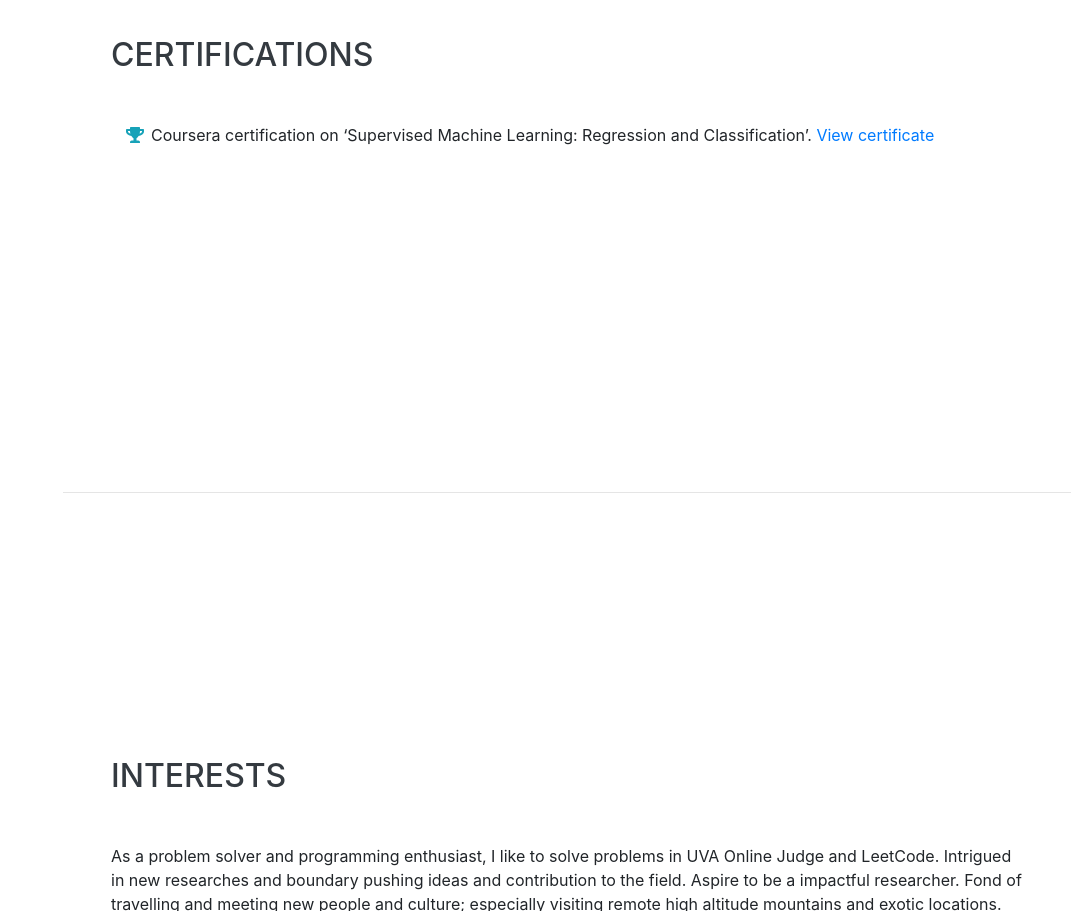
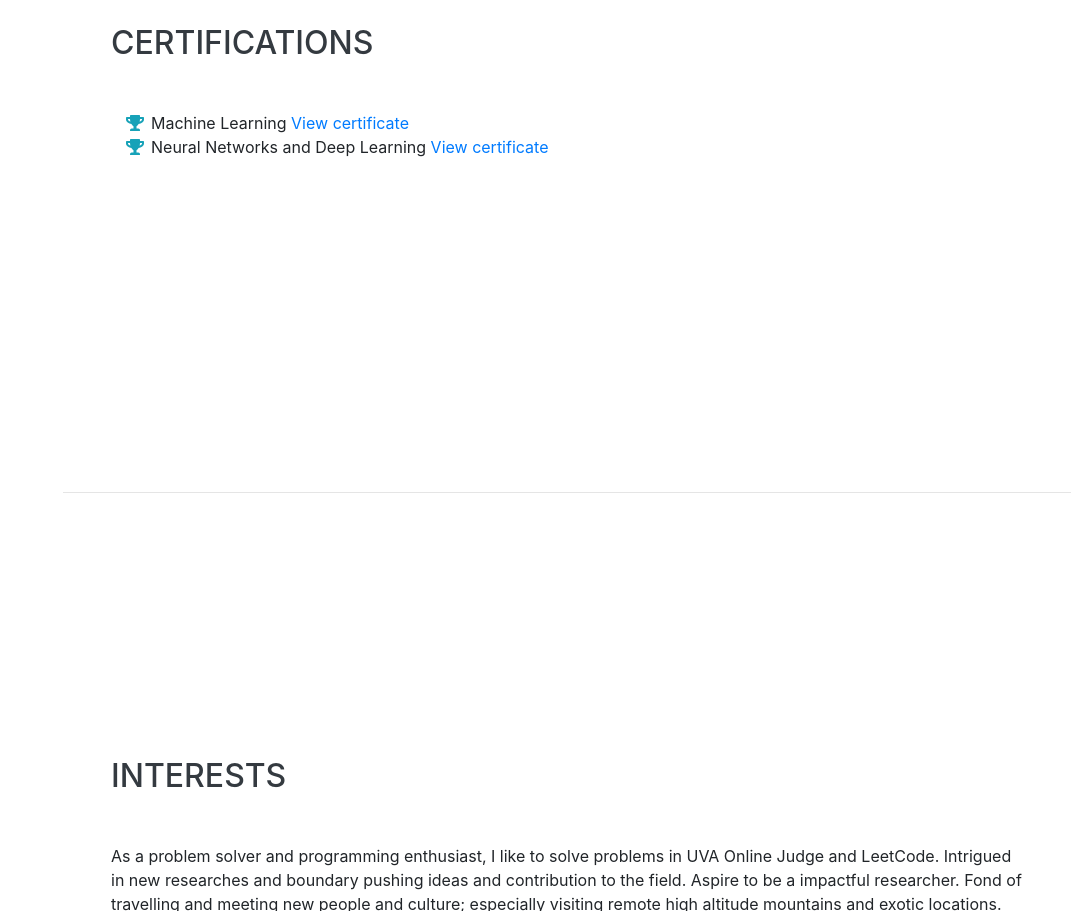
Before and after one commit to maruf047/maruf047.github.io, a website with bundled scripts: page index.html in a window 1280 px wide. Shown: the part 5500-6411 px from the top of the page, without its empty margins (209-1280 px from the left). Built offline with nearby package versions, Linux system fonts and the light colour scheme; a web font is replaced by a local one.

Commit message:
Added new coursera certification.

```diff
--- a/index.html
+++ b/index.html
@@ -365,7 +365,13 @@
                 <ul class="fa-ul mb-0">
                     <li>
                         <i class="fa-li fa fa-trophy text-info"></i>
-                        Coursera certification on ‘Supervised Machine Learning: Regression and Classification’. <a href="https://www.coursera.org/account/accomplishments/verify/UVFH92D2WS5A">View certificate</a>
+                        Machine Learning <a href="https://www.coursera.org/account/accomplishments/verify/UVFH92D2WS5A">View certificate</a>
+                    </li>
+                </ul>
+                <ul class="fa-ul mb-0">
+                    <li>
+                        <i class="fa-li fa fa-trophy text-info"></i>
+                        Neural Networks and Deep Learning <a href="https://www.coursera.org/account/accomplishments/certificate/M3Z15LE2MEMN">View certificate</a>
                     </li>
                 </ul>
             </div>
```
